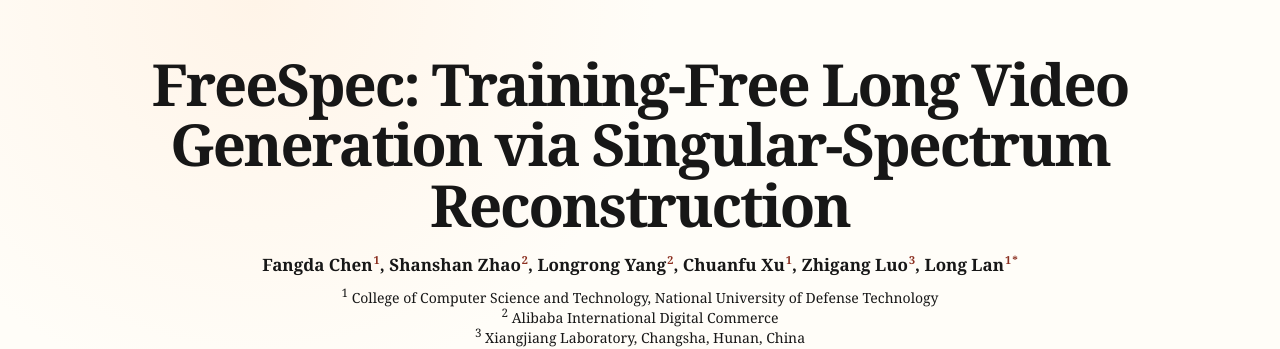
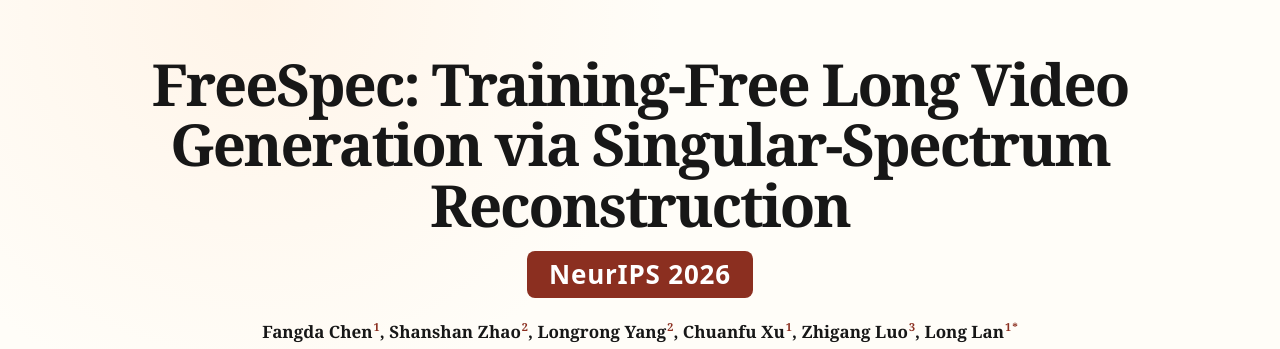
Before and after one commit to fdchen24/FreeSpec-Website, a plain HTML site: page index.html in a window 1280 px wide. Shown: the top 349 px of the page. Drawn offline with Linux system fonts and the light colour scheme.

Commit message:
Add venue badge for NeurIPS 2026

```diff
--- a/index.html
+++ b/index.html
@@ -583,6 +583,23 @@
         grid-template-columns: 1fr;
       }
     }
+    .paper-venue {
+      margin: 0 0 20px;
+      text-align: center;
+    }
+
+    .venue-badge {
+      display: inline-block;
+      padding: 8px 22px;
+      border-radius: 8px;
+      background: var(--accent);
+      color: #fff;
+      font-family: ui-sans-serif, system-ui, -apple-system, "Segoe UI", sans-serif;
+      font-size: clamp(20px, 2.2vw, 26px);
+      font-weight: 800;
+      line-height: 1.2;
+      letter-spacing: 0.03em;
+    }
   </style>
 </head>
 
@@ -590,6 +607,11 @@
   <header class="hero" id="top">
     <div class="hero-inner">
       <h1 id="paper-title">FreeSpec</h1>
+
+      <p class="paper-venue">
+        <span class="venue-badge">NeurIPS 2026</span>
+      </p>
+
       <p class="authors" id="paper-authors"></p>
       <div class="affiliations" id="paper-affiliations"></div>
       <div class="resource-links" aria-label="Paper resources">
```
